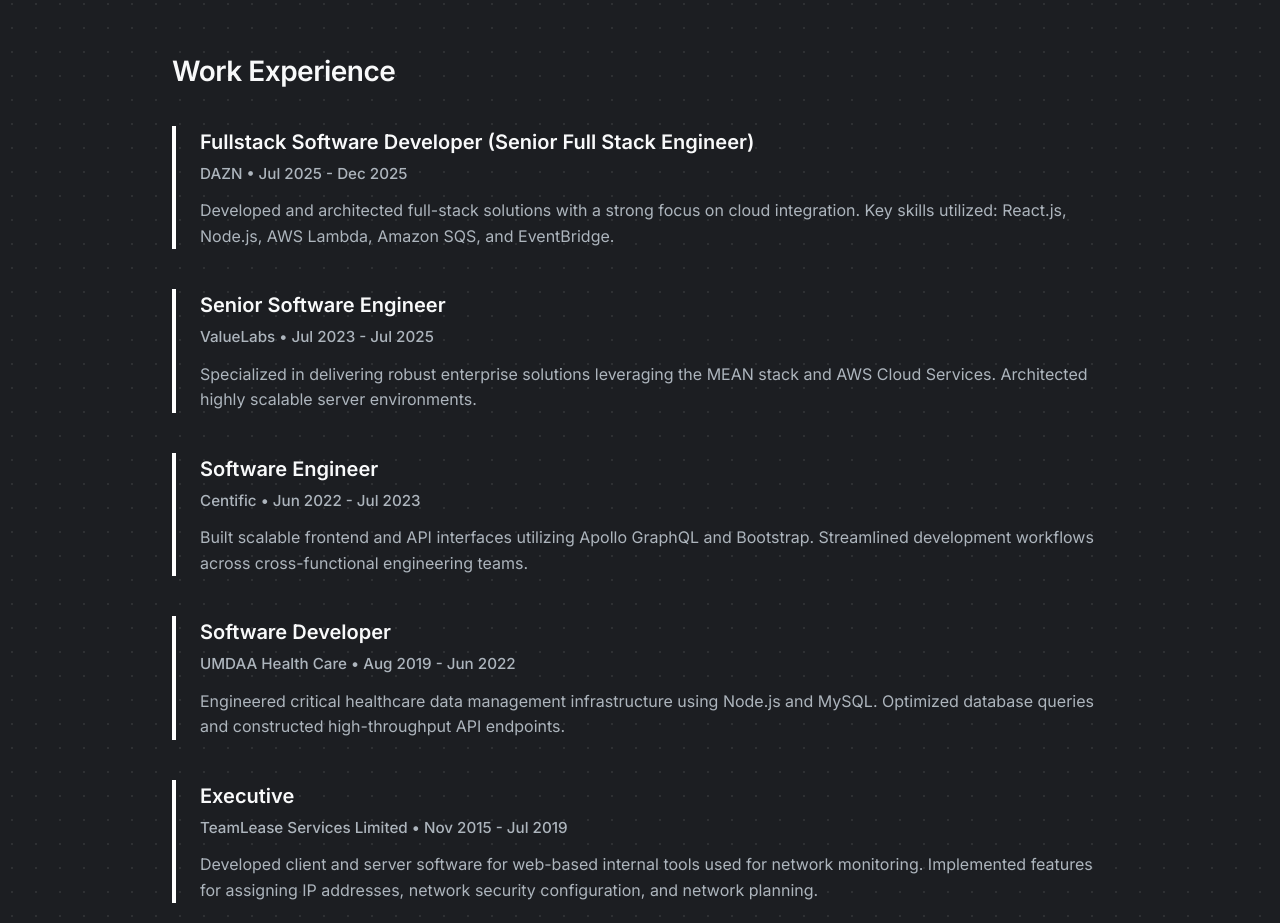
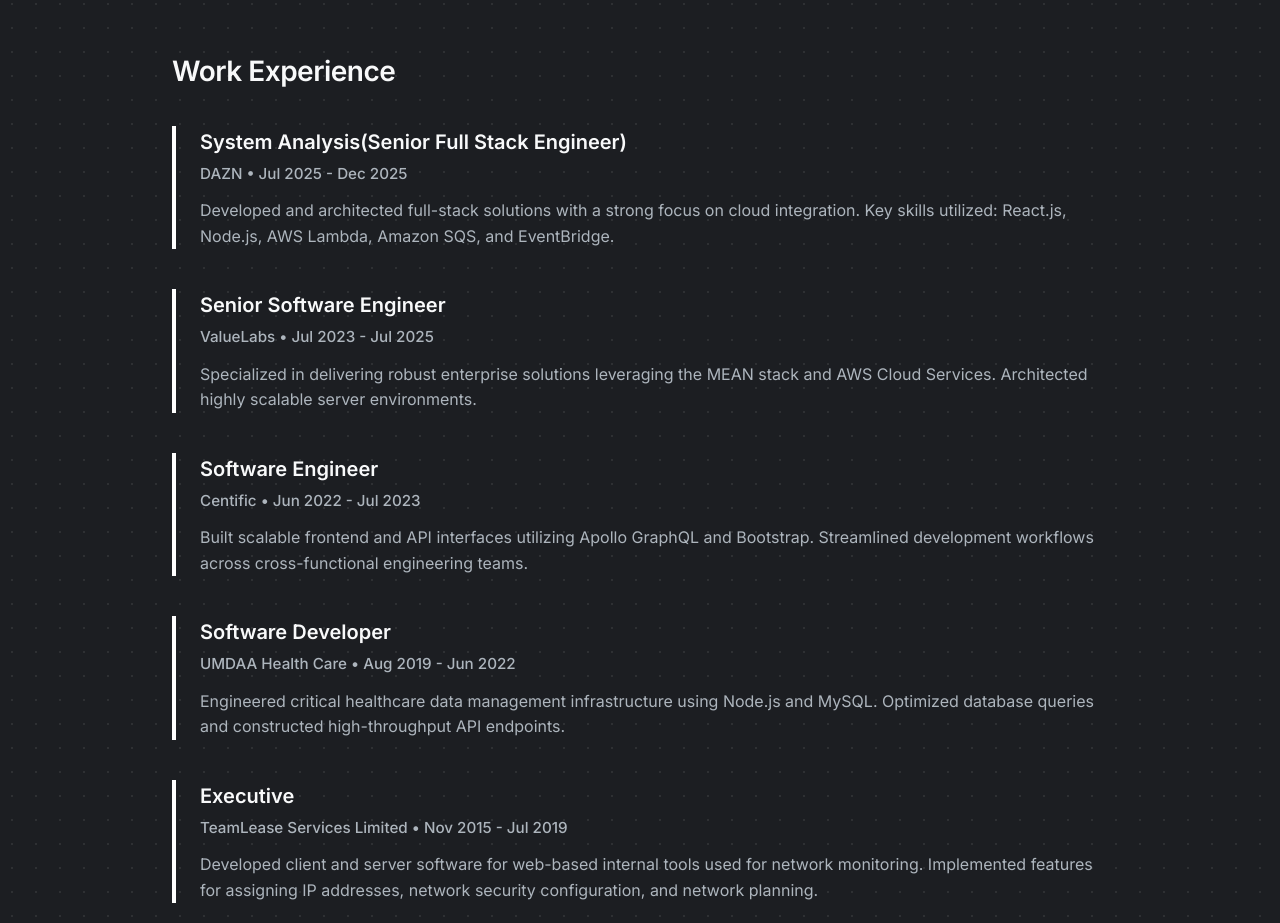
Before and after one commit to guduri999/sandeep-guduri, a React (Vite) app: page / in a window 1280 px wide. Shown: the part 1160-2083 px from the top of the page. Built offline with nearby package versions, Linux system fonts and the light colour scheme.

Commit message:
feat: added DAZN experience and modified role

```diff
--- a/src/App.jsx
+++ b/src/App.jsx
@@ -84,7 +84,7 @@
 const Experience = () => {
   const experiences = [
     {
-      role: "Fullstack Software Developer (Senior Full Stack Engineer)",
+      role: "System Analysis(Senior Full Stack Engineer)",
       company: "DAZN",
       duration: "Jul 2025 - Dec 2025",
       desc: "Developed and architected full-stack solutions with a strong focus on cloud integration. Key skills utilized: React.js, Node.js, AWS Lambda, Amazon SQS, and EventBridge.",
```
